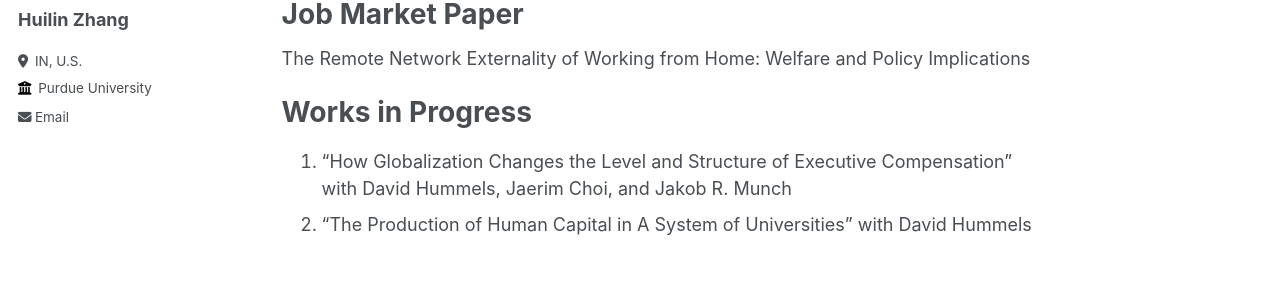
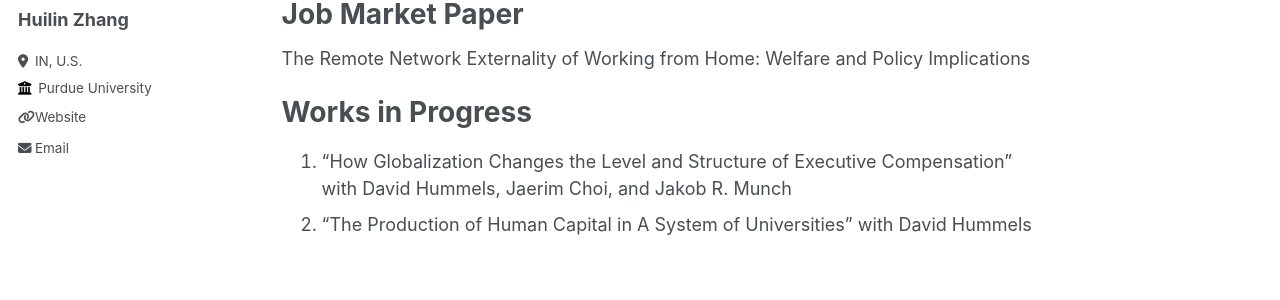
Before and after one commit to huilin-zhang/huilin-zhang.github.io, a Jekyll site: the page built from _pages/about.md, in a window 1280 px wide. Shown: the part 282-582 px from the top of the page. Built offline with Jekyll 4.4.1, drawn with Linux system fonts in a browser that asks for light colours.

Commit message:
avatar debug

```diff
--- a/_config.yml
+++ b/_config.yml
@@ -12,7 +12,7 @@ title                    : "Huilin Zhang" #show in the left of navigation bar an
 title_separator          : "" #show in the web tab
 name                     : &name "Huilin Zhang"
 description              : &description "personal description"
-# url                      : https://huilin-zhang.github.io # the base hostname & protocol for your site e.g. "https://mmistakes.github.io"
+url                      : "https://huilin-zhang.github.io" # the base hostname & protocol for your site e.g. "https://mmistakes.github.io"
 baseurl                  : "" # the subpath of your site, e.g. "/blog"
 repository               : "huilin-zhang.github.io"
 
@@ -27,7 +27,7 @@ author:
   bio              : ""
   location         : "IN, U.S."
   employer         : "Purdue University"
-  # uri              : "https://huilin-zhang.github.io"
+  uri              : "https://huilin-zhang.github.io"
   # email            : "imzhanghl@outlook.com"
   email            : "zhan3760@purdue.edu"
 
```
